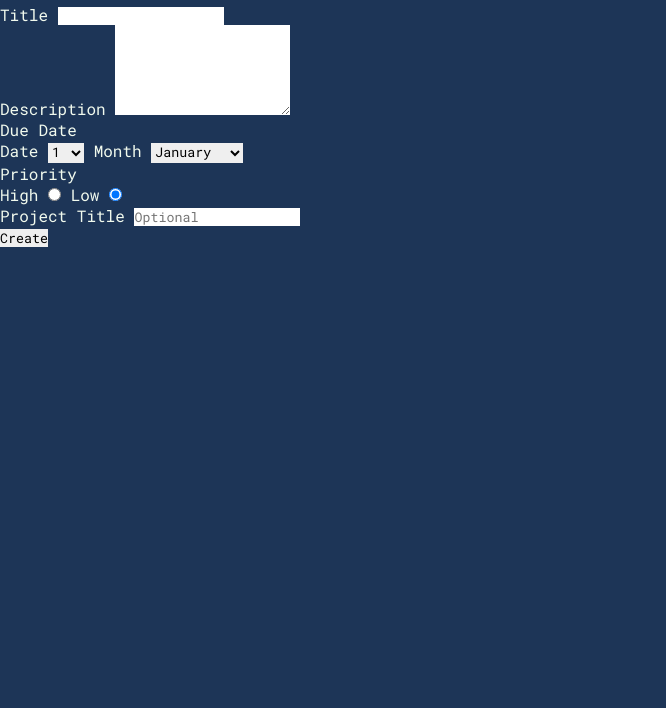
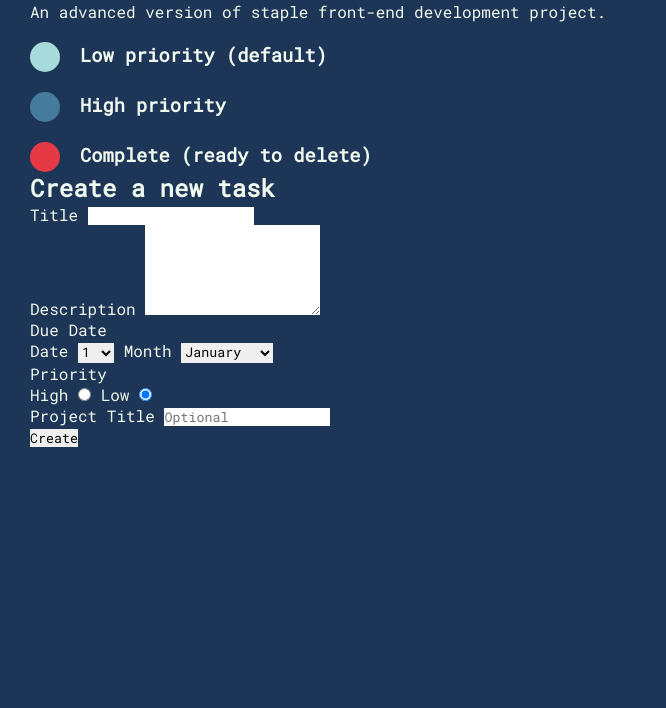
Before and after one commit to NirvaanBal/to-do, a website built with webpack: page dist/index.html in a window 1280 px wide. Shown: the part 92-800 px from the top of the page, without its empty margins (0-666 px from the left). Built offline with nearby package versions, Linux system fonts and the light colour scheme.

Commit message:
Add styles to intro component

```diff
--- a/src/colors.scss
+++ b/src/colors.scss
@@ -1,5 +1,5 @@
 $base-color: #1d3557;
 $text-color: #f1faee;
-$primary-color: #457b9d;
-$secondary-color: #a8dadc;
+$primary-color: #a8dadc;
+$secondary-color: #457b9d;
 $tertiary-color: #e63946;
--- a/src/index.js
+++ b/src/index.js
@@ -1,4 +1,4 @@
-import header from './layout/header';
+import intro from './layout/intro';
 import formContainer from './layout/form';
 
 import './index.scss';
@@ -13,8 +13,8 @@ const todos = {};
 const main = () => {
   const root = document.querySelector('#root');
 
-  // header
-  root.appendChild(header());
+  // intro
+  root.appendChild(intro());
 
   const content = document.createElement('div');
   content.classList.add('main');
--- a/src/index.scss
+++ b/src/index.scss
@@ -16,4 +16,5 @@ body {
   font-family: 'Roboto Mono', 'Courier New', Courier, monospace;
   background-color: $base-color;
   color: $text-color;
+  padding: 30px;
 }
--- a/src/layout/header.js
+++ /dev/null
@@ -1,17 +0,0 @@
-const header = () => {
-  const rootDiv = document.createElement('div');
-  rootDiv.classList.add('header');
-
-  const heading = document.createElement('h1');
-  heading.textContent = 'To-Do on Steroids';
-  rootDiv.appendChild(heading);
-
-  const caption = document.createElement('p');
-  caption.textContent =
-    'An advanced version of staple front-end development project.';
-  rootDiv.appendChild(caption);
-
-  return rootDiv;
-};
-
-export default header;
--- /dev/null
+++ b/src/layout/intro.js
@@ -0,0 +1,39 @@
+import './intro.scss';
+
+const intro = () => {
+  const rootDiv = document.createElement('div');
+  rootDiv.classList.add('intro');
+
+  const heading = document.createElement('h1');
+  heading.textContent = 'To-Do on Steroids';
+  rootDiv.appendChild(heading);
+
+  const caption = document.createElement('p');
+  caption.textContent =
+    'An advanced version of staple front-end development project.';
+  rootDiv.appendChild(caption);
+
+  [
+    'Low priority (default)',
+    'High priority',
+    'Complete (ready to delete)',
+  ].forEach((value, index) => {
+    const holderDiv = document.createElement('div');
+    holderDiv.classList.add('indicator');
+
+    const colorIndicator = document.createElement('div');
+    colorIndicator.classList.add('color');
+    colorIndicator.setAttribute('id', `color-${index}`);
+    holderDiv.appendChild(colorIndicator);
+
+    const colorCaption = document.createElement('h3');
+    colorCaption.textContent = value;
+    holderDiv.appendChild(colorCaption);
+
+    rootDiv.appendChild(holderDiv);
+  });
+
+  return rootDiv;
+};
+
+export default intro;
--- /dev/null
+++ b/src/layout/intro.scss
@@ -0,0 +1,31 @@
+@import '../colors.scss';
+
+.intro {
+  p {
+    margin-top: 20px;
+  }
+
+  .indicator {
+    margin-top: 20px;
+    display: flex;
+    gap: 20px;
+
+    .color {
+      width: 30px;
+      height: 30px;
+      border-radius: 30px;
+    }
+
+    #color-0 {
+      background-color: $primary-color;
+    }
+
+    #color-1 {
+      background-color: $secondary-color;
+    }
+
+    #color-2 {
+      background-color: $tertiary-color;
+    }
+  }
+}
```
